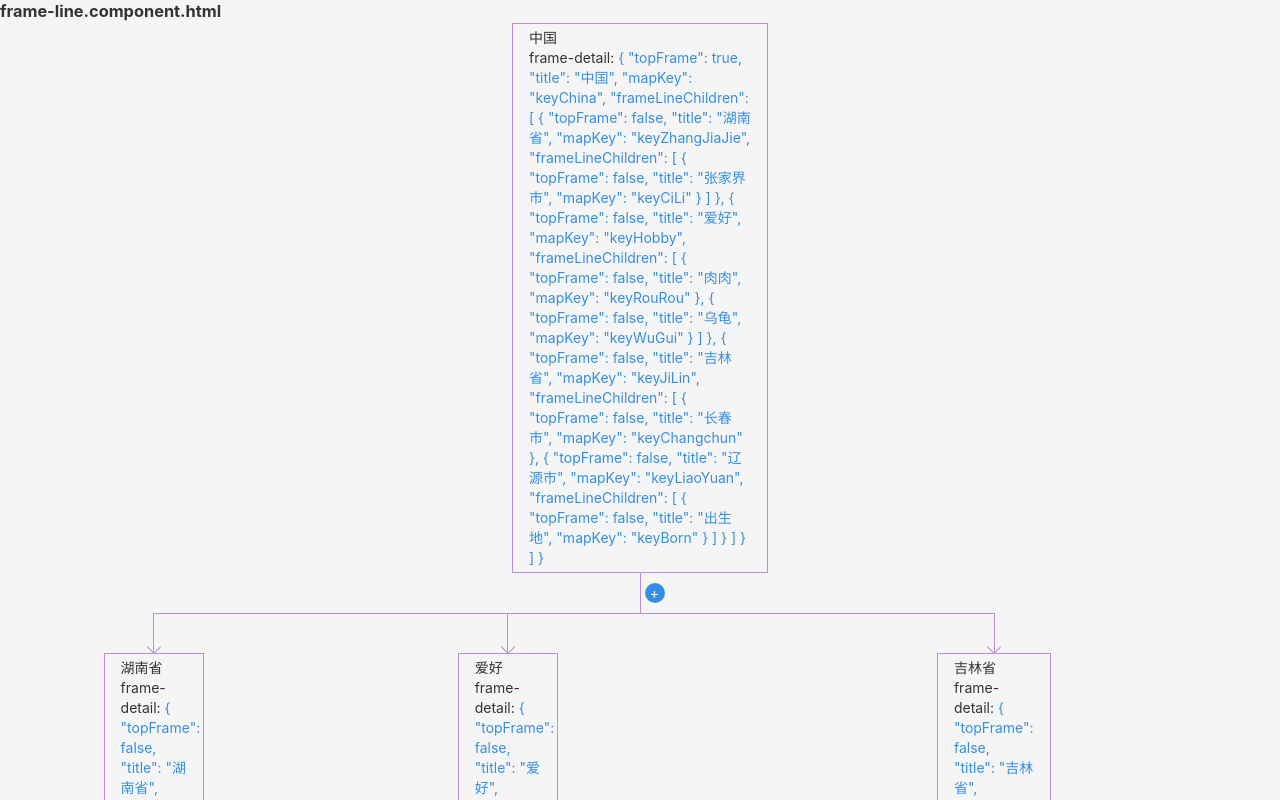
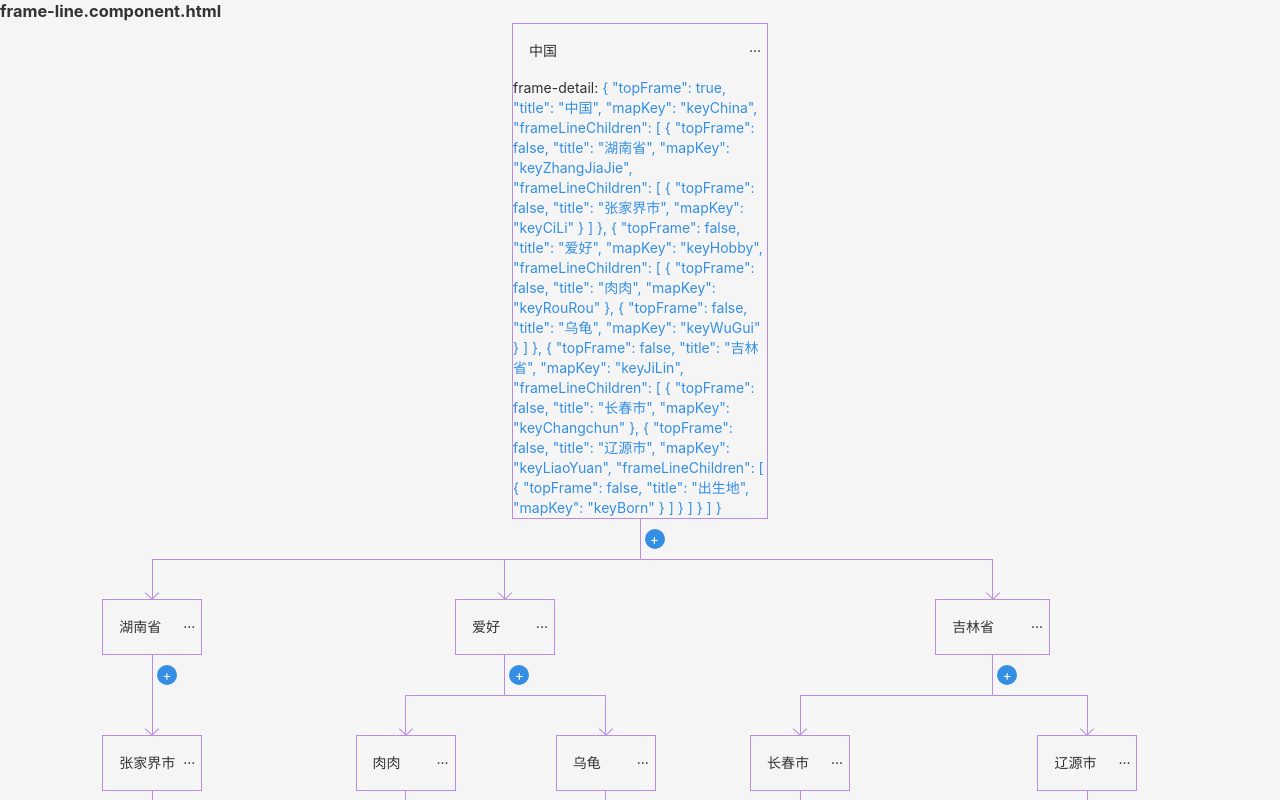
Before and after one commit to RyenToretto/angular-frame-line, an Angular app: page /frame-line in a window 1280 px wide. Shown: the top 800 px of the page. Built offline with nearby package versions, Linux system fonts and the light colour scheme.

Commit message:
toggleFrameItemOpen 折叠

```diff
--- a/src/app/components/frame-line/frame-line-children/frame-line-item/frame-detail/frame-detail.component.html
+++ b/src/app/components/frame-line/frame-line-children/frame-line-item/frame-detail/frame-detail.component.html
@@ -1,3 +1,5 @@
-<div class="frame-detail">
-  frame-detail: <span>{{ frameDetail | json}}</span>
-</div>
+<section class="frame-detail">
+  <div class="frame-detail-fold" [ngStyle]="{ height: frameLineService.frameLineMap[frameDetail.mapKey].open ? 'auto' : '0' }">
+    frame-detail: <span>{{ frameDetail | json}}</span>
+  </div>
+</section>
--- a/src/app/components/frame-line/frame-line-children/frame-line-item/frame-detail/frame-detail.component.scss
+++ b/src/app/components/frame-line/frame-line-children/frame-line-item/frame-detail/frame-detail.component.scss
@@ -1,4 +1,8 @@
 .frame-detail {
   box-sizing: border-box;
   width: 100%;
+  .frame-detail-fold {
+    box-sizing: border-box;
+    overflow: hidden;
+  }
 }
--- a/src/app/components/frame-line/frame-line-children/frame-line-item/frame-detail/frame-detail.component.ts
+++ b/src/app/components/frame-line/frame-line-children/frame-line-item/frame-detail/frame-detail.component.ts
@@ -1,6 +1,7 @@
 import { Component, Input, OnInit } from '@angular/core';
 
 import {frameLineItemType} from '../../../frame-line.declare';
+import {FrameLineService} from '../../../frame-line.service';
 
 @Component({
     selector: 'app-frame-detail',
@@ -9,7 +10,7 @@ import {frameLineItemType} from '../../../frame-line.declare';
 export class FrameDetailComponent implements OnInit {
     @Input() frameDetail: frameLineItemType;
 
-    constructor() {}
+    constructor(public frameLineService: FrameLineService) {}
 
     ngOnInit(): void {}
 
--- a/src/app/components/frame-line/frame-line-children/frame-line-item/frame-line-item.component.html
+++ b/src/app/components/frame-line/frame-line-children/frame-line-item/frame-line-item.component.html
@@ -16,7 +16,10 @@
   <div class="frame-line-item-box">
     <div class="frame-line-item-wrapper">
       <div class="frame-line-item-content">
-        <div class="frame-line-item-title">{{ frameLineItem.title }}</div>
+        <div class="frame-line-item-head unselected-able">
+          <div class="frame-line-item-title" (click)="toggleFrameItemDetail()">{{ frameLineItem.title }}</div>
+          <div class="frame-line-item-menu">···</div>
+        </div>
         <app-frame-detail [frameDetail]="frameLineItem"></app-frame-detail>
       </div>
     </div>
@@ -27,14 +30,14 @@
       }"
     >
       <div class="bottom-y-line">
-        <div class="add-frame-item-box">
-          <div class="add-frame-item-btn" (click)="toggleAddFrameItemPopper()">+</div>
-          <div class="add-frame-item-popper" [ngClass]="{
+        <div class="add-frame-line-item-box">
+          <div class="add-frame-line-item-btn" (click)="toggleAddFrameItemPopper()">+</div>
+          <div class="add-frame-line-item-popper" [ngClass]="{
             'active': addFrameItemPopper
             }"
           >
             <div class="add-frame-into-array unselected-able" (click)="addFrameItemIntoArray(frameLineItem)">增加一个并行元素</div>
-            <div class="add-frame-item unselected-able" (click)="addFrameItem(frameLineItem)">增加一个 action</div>
+            <div class="add-frame-line-item unselected-able" (click)="addFrameItem(frameLineItem)">增加一个 action</div>
           </div>
         </div>
       </div>
--- a/src/app/components/frame-line/frame-line-children/frame-line-item/frame-line-item.component.scss
+++ b/src/app/components/frame-line/frame-line-children/frame-line-item/frame-line-item.component.scss
@@ -72,11 +72,39 @@
       align-items: center;
       justify-content: center;
       .frame-line-item-content {
+        padding: 0;
         box-sizing: border-box;
         width: 20%;
         min-width: 100px;
-        padding: 4px 16px;
         border: 1px solid $border-frame-line;
+        .frame-line-item-head {
+          box-sizing: border-box;
+          width: 100%;
+          height: 54px;
+          line-height: 54px;
+          position: relative;
+          cursor: pointer;
+          .frame-line-item-title {
+            padding: 0 0 0 16px;
+            box-sizing: border-box;
+            width: 100%;
+            height: 100%;
+            display: flex;
+            align-items: center;
+            justify-content: flex-start;
+          }
+          .frame-line-item-menu {
+            box-sizing: border-box;
+            width: 24px;
+            height: 100%;
+            position: absolute;
+            top: 0;
+            right: 0;
+            display: flex;
+            align-items: center;
+            justify-content: center;
+          }
+        }
       }
     }
     .bottom-y-line-box {
@@ -91,7 +119,7 @@
         height: 100%;
         background-color: $border-frame-line;
         position: relative;
-        .add-frame-item-box {
+        .add-frame-line-item-box {
           box-sizing: border-box;
           width: 30px;
           height: 40px;
@@ -101,7 +129,7 @@
           display: flex;
           align-items: center;
           justify-content: center;
-          .add-frame-item-btn {
+          .add-frame-line-item-btn {
             box-sizing: border-box;
             width: 20px;
             height: 20px;
@@ -114,7 +142,7 @@
             justify-content: center;
             cursor: pointer;
           }
-          .add-frame-item-popper {
+          .add-frame-line-item-popper {
             display: none;
             box-sizing: border-box;
             width: 160px;
@@ -126,7 +154,7 @@
             left: 100%;
             z-index: 9;
             .add-frame-into-array,
-            .add-frame-item {
+            .add-frame-line-item {
               box-sizing: border-box;
               width: 100%;
               height: 50%;
--- a/src/app/components/frame-line/frame-line-children/frame-line-item/frame-line-item.component.ts
+++ b/src/app/components/frame-line/frame-line-children/frame-line-item/frame-line-item.component.ts
@@ -20,6 +20,10 @@ export class FrameLineItemComponent implements OnInit {
     constructor(private frameLineService: FrameLineService) {}
 
     ngOnInit(): void {}
+
+    toggleFrameItemDetail(): void {
+        this.frameLineService.toggleFrameItemOpen(this.frameLineItem);
+    }
 
     toggleAddFrameItemPopper(): void {
         this.addFrameItemPopper = !this.addFrameItemPopper;
--- a/src/app/components/frame-line/frame-line.service.ts
+++ b/src/app/components/frame-line/frame-line.service.ts
@@ -89,31 +89,41 @@ export class FrameLineService {
 
     constructor() {}
 
+    // 折叠/打开
+    toggleFrameItemOpen(parentFrameLine) {
+        this.frameLineMap[parentFrameLine.mapKey].open = !this.frameLineMap[parentFrameLine.mapKey].open;
+    }
+
     // 新并行元素
     addFrameLineIntoArray(parentFrameLine) {
+        const mapKey = 'keyNewBingXing' + Date.now();
+
         if (parentFrameLine.frameLineChildren) {
             parentFrameLine.frameLineChildren.push({
                 topFrame: false,
                 title: '存在数组 则新增',
-                mapKey: 'keyNewBingXing' + Date.now(),
+                mapKey,
             });
         } else { // 不存在数组 则创建数组
             parentFrameLine.frameLineChildren = [{
                 topFrame: false,
                 title: '不存在数组 则创建数组',
-                mapKey: 'keyNewBingXing' + Date.now(),
+                mapKey,
             }];
         }
+        this.frameLineMap[mapKey] = { open: false };
     }
 
     // 新 item
     addFrameLineItem(parentFrameLine) {
+        const mapKey = 'keyNewAction' + Date.now();
         parentFrameLine.frameLineChildren = [{
             topFrame: false,
             title: '新 action',
-            mapKey: 'keyNewAction' + Date.now(),
+            mapKey,
             frameLineChildren: parentFrameLine.frameLineChildren
         }];
+        this.frameLineMap[mapKey] = { open: false };
     }
 
     // 清空缓存
```
